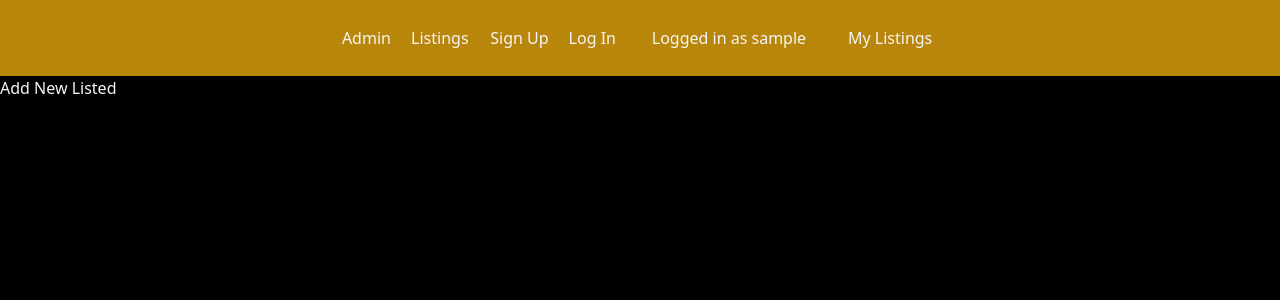
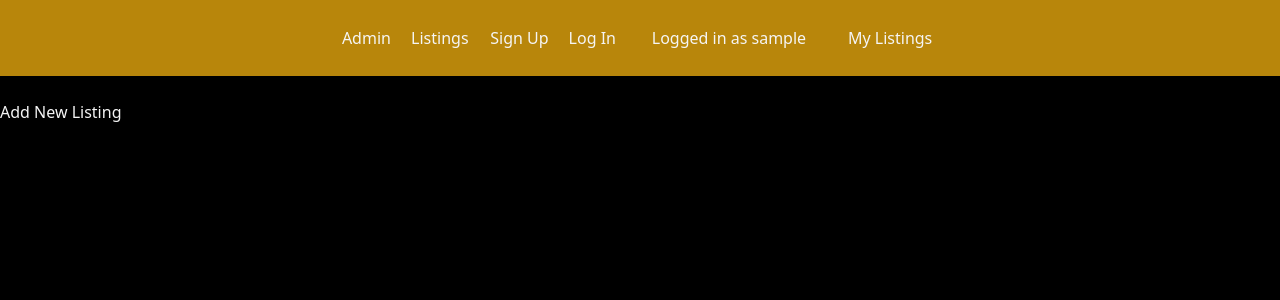
Before and after one commit to L-Husk/CS360Project, a Django app: page /listings/mylistings in a window 1280 px wide. Shown: the top 300 px of the page. Run offline with Django 5.2, Linux system fonts and the light colour scheme; the visitor is signed in with stand-in values (Sample User, id 1); data that the repository does not hold is empty; some libraries are stand-ins or nearby versions.

Commit message:
Update mylistings.html

```diff
--- a/listings/templates/listings/mylistings.html
+++ b/listings/templates/listings/mylistings.html
@@ -1,10 +1,11 @@
 {% extends 'layout.html' %}
 
 {%block content %}
+<br>
+<a href="/listings/form">Add New Listing</a>
+    <div class="container">
+      <div class="row align-items-end">
     {% if user_posts %}
-    <!-- Add links to descriptor pages from each picture once they exist -->
-    <div class="container">
-        <div class="row align-items-end">
           {% for posts in user_posts %}
             <div class="col-4">
                 <a href="{{ posts.id }}/details">
@@ -13,12 +14,7 @@
                 <p> {{ posts.item_name }} </p>
             </div>
           {% endfor %}
-
     {% endif %}
-
-          <div class=" col-8">
-            <a href="/listings/form">Add New Listed</a>
-          </div>
   </div>
 </div>
     <!-- Add pictures of pending trades when they exist -->
```
